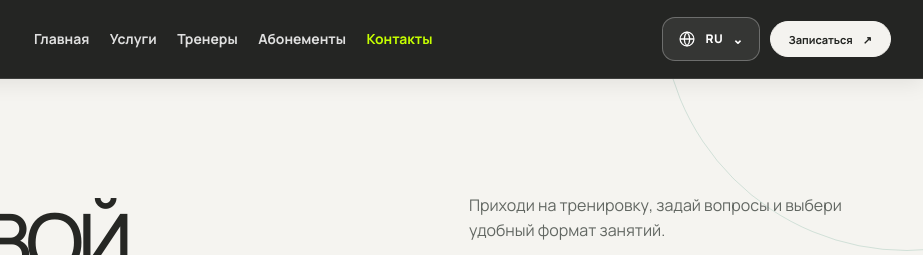
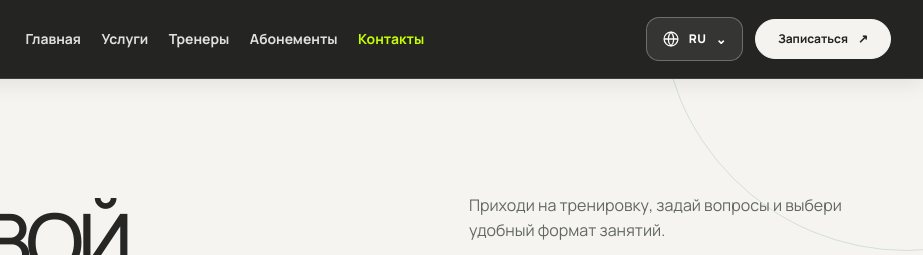
Before and after one commit to kristina878/pulse-gym, a plain HTML site: page kontakty.html in a window 1280 px wide. Shown: the top 255 px of the page, 357-1280 px from the left. Drawn offline with Linux system fonts and the light colour scheme.

Commit message:
Enhance header button styles in kontakty.html
Added styles for larger header booking button in contacts page.

```diff
--- a/kontakty.html
+++ b/kontakty.html
@@ -262,6 +262,21 @@ input:focus,select:focus,textarea:focus{outline-color:var(--green)}
   .site-header .nav-actions > .nav-action{display:none!important}
 }
 
+
+
+/* PULSE — larger header booking button */
+.site-header .nav-actions > a,
+.site-header .nav-actions > .btn,
+.site-header .nav-actions > .nav-action{
+  min-width:132px!important;
+  min-height:40px!important;
+  height:40px!important;
+  padding:0 22px!important;
+  font-size:12px!important;
+  border-radius:999px!important;
+}
+.site-header .nav-actions{gap:12px!important}
+
 </style>
 </head>
 <body class="page-contacts">
```
